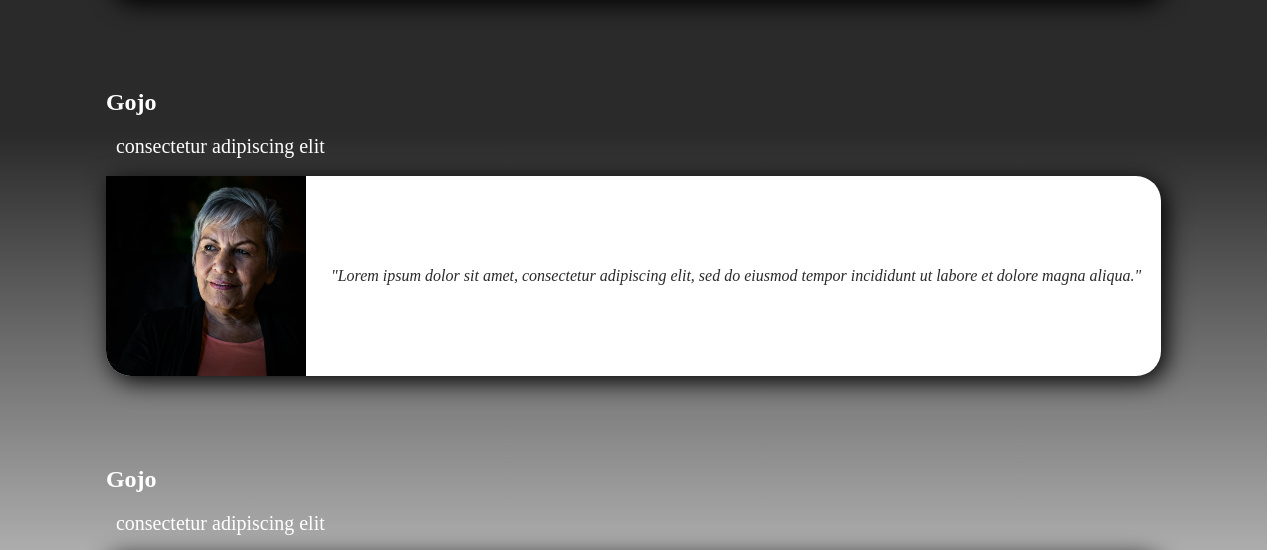
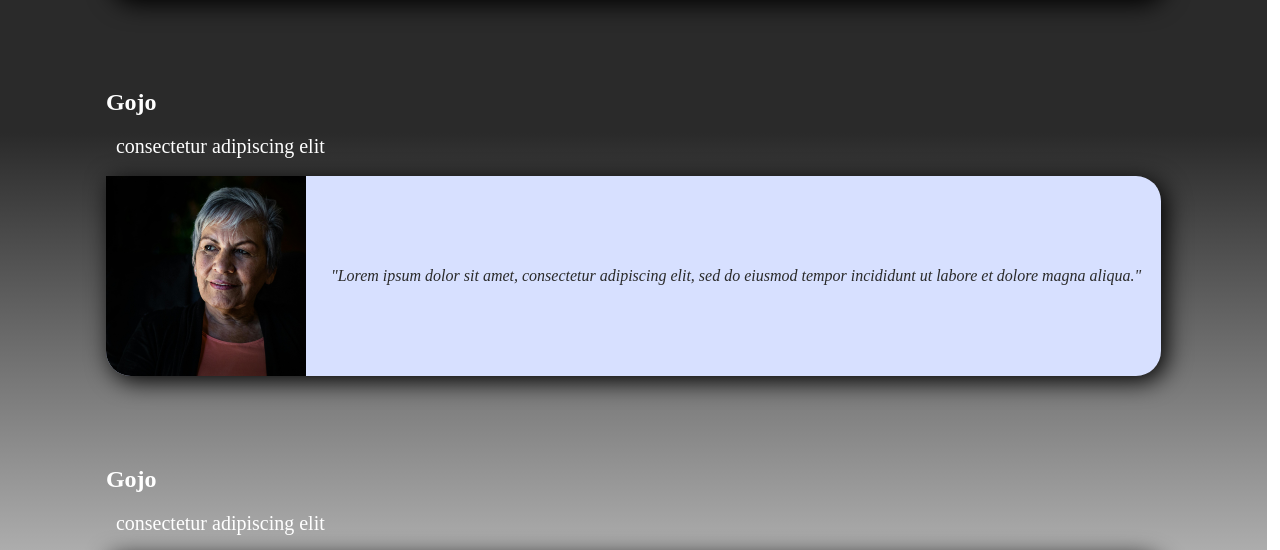
Before and after one commit to victorgileau/federation-des-locataires--les-developpeurs-du-grenier, a PHP site: page / in a window 1280 px wide. Shown: the part 3371-3921 px from the top of the page. Run offline with PHP 8.4, Linux system fonts and the light colour scheme; some libraries are stand-ins or nearby versions; some web fonts are replaced.

Commit message:
ajustements

```diff
--- a/index.html
+++ b/index.html
@@ -305,7 +305,7 @@
                 Gojo
                 <p>consectetur adipiscing elit</p>
               </div>
-              <div class="tem">
+              <div class="tem cat">
                 <div class="tem__img"></div>
                 <div class="tem__info">
                   "Lorem ipsum dolor sit amet, consectetur adipiscing elit, sed do eiusmod tempor incididunt ut labore et dolore magna aliqua."
--- a/partials-scss/_actuAccueil.scss
+++ b/partials-scss/_actuAccueil.scss
@@ -108,7 +108,7 @@ $imgArr: (nouv1: './medias/img/accueil_carte_01.jpg', nouv2: './medias/img/accue
 
         &:hover {
             p {
-                //background-color: variables.$LavandreCendre;
+                //background-color: variables.$lavandreCendre;
                 background-image: url(./medias/img/hero_background_svg.svg);
                 background-size: cover;
                 background-repeat: no-repeat;
--- a/partials-scss/_footer.scss
+++ b/partials-scss/_footer.scss
@@ -4,7 +4,7 @@
 /*-----------------KENZA: footer pour telephone !--------------------*/
 footer {
   display: block;
-  background-color: variables.$LavandreCendre;
+  background-color: variables.$lavandreCendre;
   font-size: variables.$linkSizeMobile;
 
   /*--------------KENZA: Styles Pour le logo du footer------------------------------*/
--- a/partials-scss/_servicesAccueil.scss
+++ b/partials-scss/_servicesAccueil.scss
@@ -24,7 +24,7 @@
         position: absolute;
         width: 90vw;
         height: 450px;
-        background: linear-gradient( variables.$blancSel 5%, variables.$LavandreCendre 20%);
+        background: linear-gradient( variables.$blancSel 5%, variables.$lavandreCendre 20%);
     }
     .services__cards{
       margin-top: 150px;
@@ -60,7 +60,7 @@
               grid-row: 1;
               width: 30px;
               aspect-ratio: 1/1;
-              background-color: variables.$LavandreCendre;
+              background-color: variables.$lavandreCendre;
               border-radius: 5px;
               svg{
                 fill: variables.$noirPoudre;
--- a/partials-scss/_variables.scss
+++ b/partials-scss/_variables.scss
@@ -1,5 +1,5 @@
 $blancSel: #ffffff;
-$LavandreCendre: #E1E5F2;
+$lavandreCendre: #E1E5F2;
 $lavandrepetant: #D7E0FF;
 $bleuSarcelle: #1F7A8C;
 $bleuNuit: #022B3A;
--- a/partials-scss/mixins/_btnMenuHover.scss
+++ b/partials-scss/mixins/_btnMenuHover.scss
@@ -7,7 +7,7 @@
     transition-duration: 0.2s;
     transition-timing-function: linear;
     &:hover {
-        background-color: variables.$LavandreCendre;
+        background-color: variables.$lavandreCendre;
         background-size: 120% 25%;
     }
 }
--- a/style.css
+++ b/style.css
@@ -686,6 +686,9 @@ footer .footer__btn button {
   margin-right: 20px;
   margin-top: 50px;
 }
+.temoignages .temoignage:nth-of-type() {
+  background-color: #E1E5F2;
+}
 .temoignages .temoignage:nth-of-type(1) .tem__img {
   background-image: url("../medias/img/accueil_temoin_01.jpg");
 }
@@ -708,6 +711,9 @@ footer .footer__btn button {
   font-weight: 300;
   line-height: 0;
   font-size: 20px;
+}
+.temoignages .temoignage div.tem.cat {
+  background-color: #D7E0FF;
 }
 .temoignages .temoignage .tem {
   margin-top: 20px;
```
Also changed, not shown: partials-scss/_temoignages.scss (+8 -1 lines), 1 other file.
